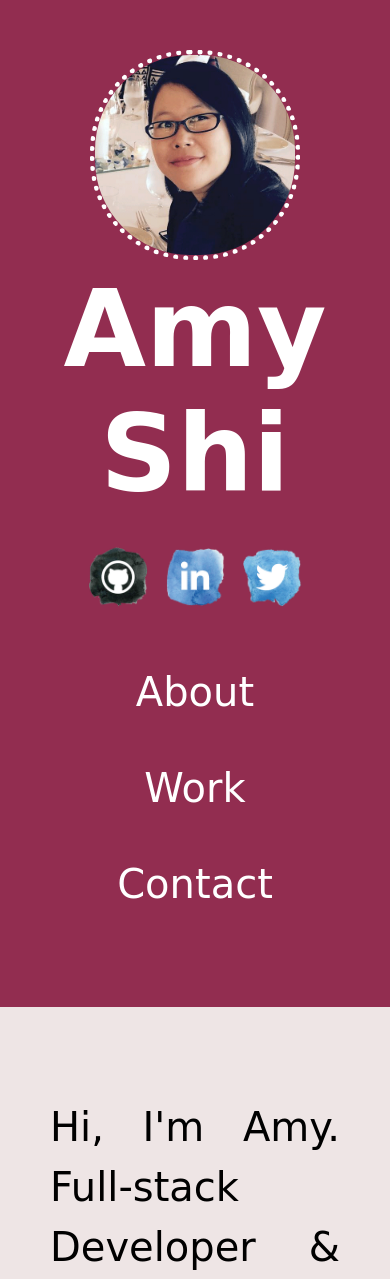
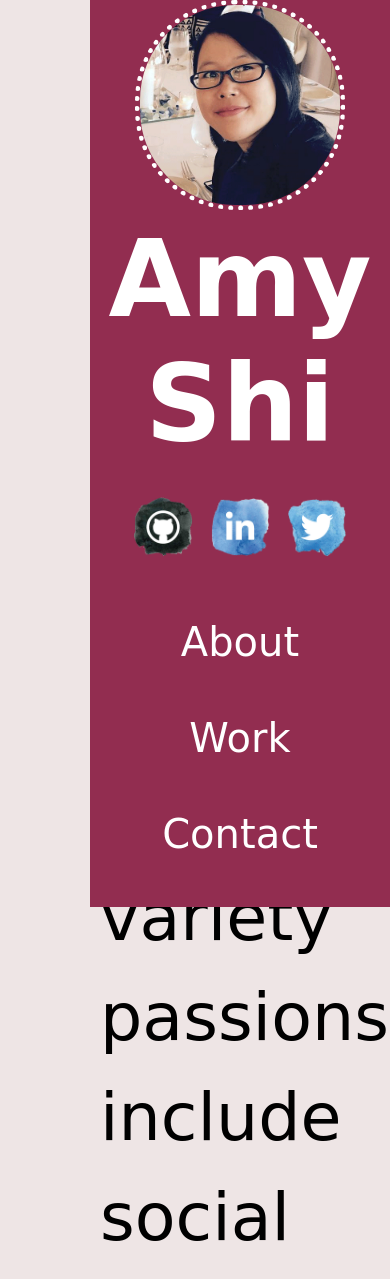
Before and after one commit to ayyshi/portfolio, a PHP site: page / in a window 390 px wide; the page is wider, and only the part inside the window is pictured. Shown: the top 1279 px of that part. Run offline with PHP 8.4, Linux system fonts and the light colour scheme; some web fonts are replaced.

Commit message:
changed to media

```diff
--- a/css/style.css
+++ b/css/style.css
@@ -191,7 +191,11 @@ ul.portfolio a {
   line-height: 100px;
 }
 
-@media only screen and (max-width: 800px) {
+@media only screen
+  and (min-device-width: 320px)
+  and (max-device-width: 480px)
+  and (-webkit-min-device-pixel-ratio: 2) {
+
     nav {
       position: relative;
       width: 100%;
```
Lines whose indentation alone changed are shown as unchanged.
